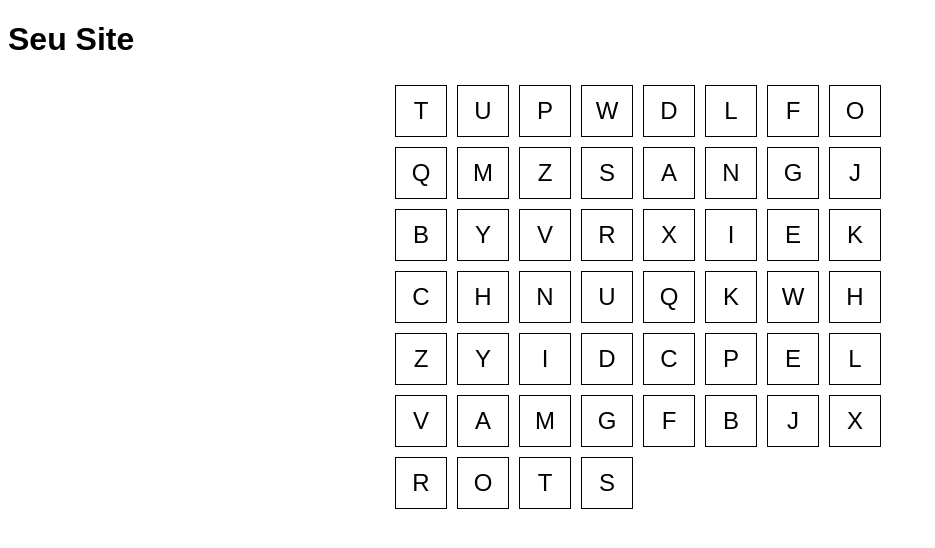
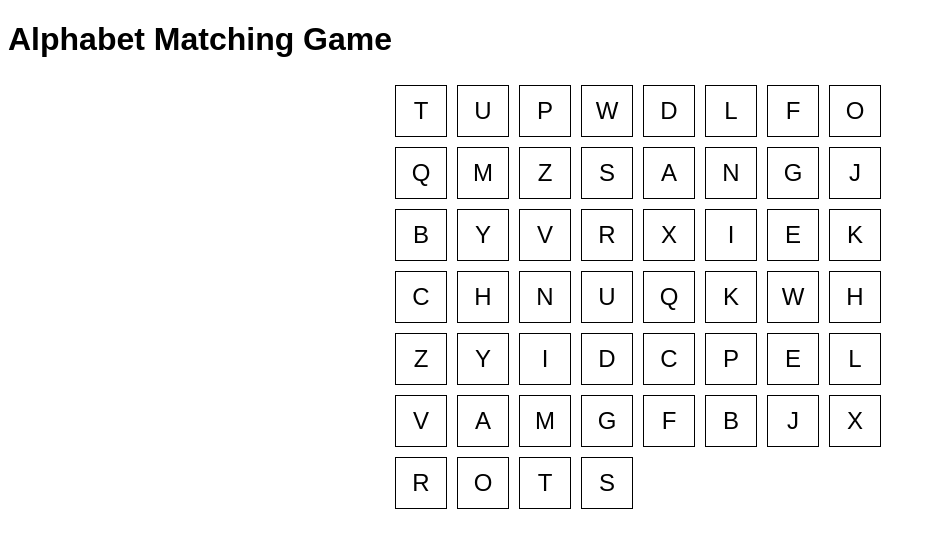
Before and after one commit to simonetec/projeto-git, a plain HTML site: page joguinho.html in a window 1280 px wide. Shown: the whole page, without its empty margins (0-935 px from the left). Drawn offline with Linux system fonts and the light colour scheme.

Commit message:
TUDO CERTO

```diff
--- a/joguinho.html
+++ b/joguinho.html
@@ -3,11 +3,11 @@
 <head>
   <meta charset="UTF-8">
   <meta name="viewport" content="width=device-width, initial-scale=1.0">
-  <title>Seu Site</title>
+  <title>Alphabet Matching Game</title>
   <link rel="stylesheet" href="css/styles.css">
 </head>
 <body>
-  <h1>Seu Site</h1>
+  <h1>Alphabet Matching Game</h1>
   <div id="game-container"></div>
 
   <script src="js/script.js"></script>
```
